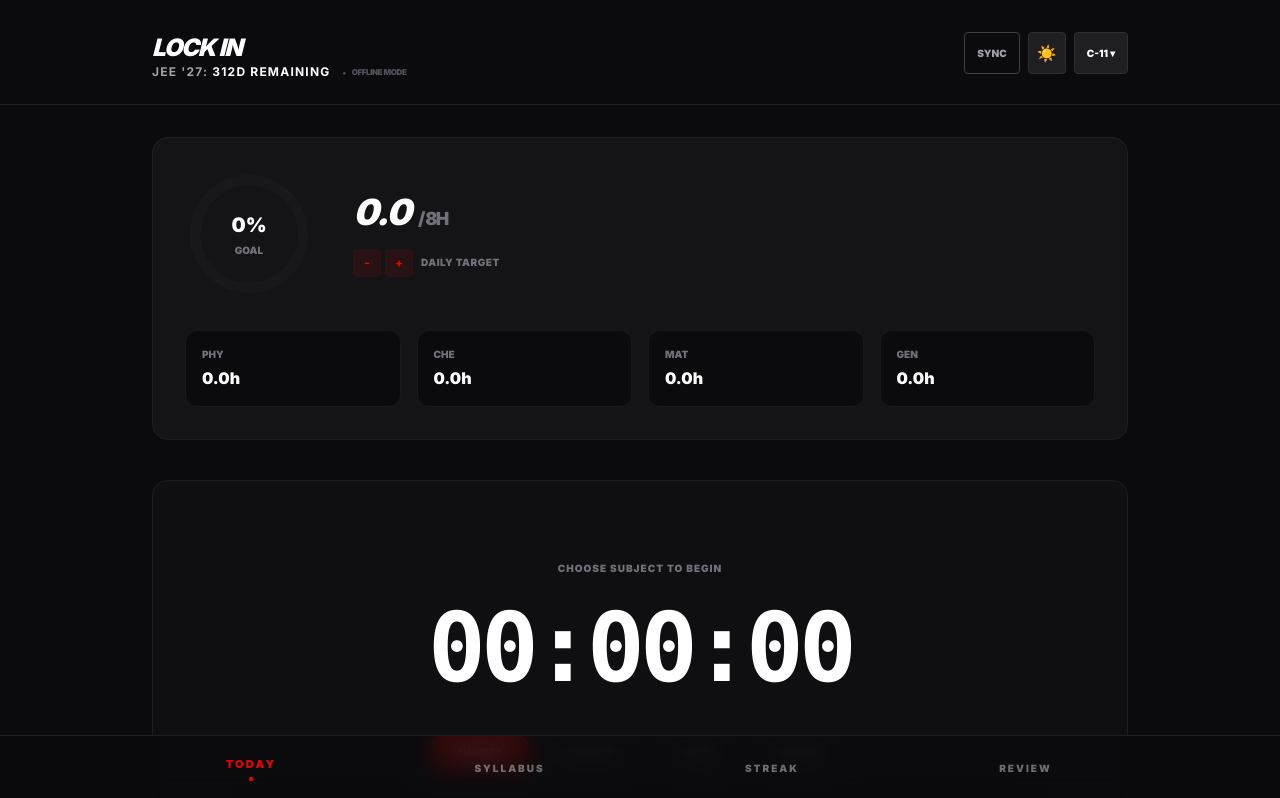
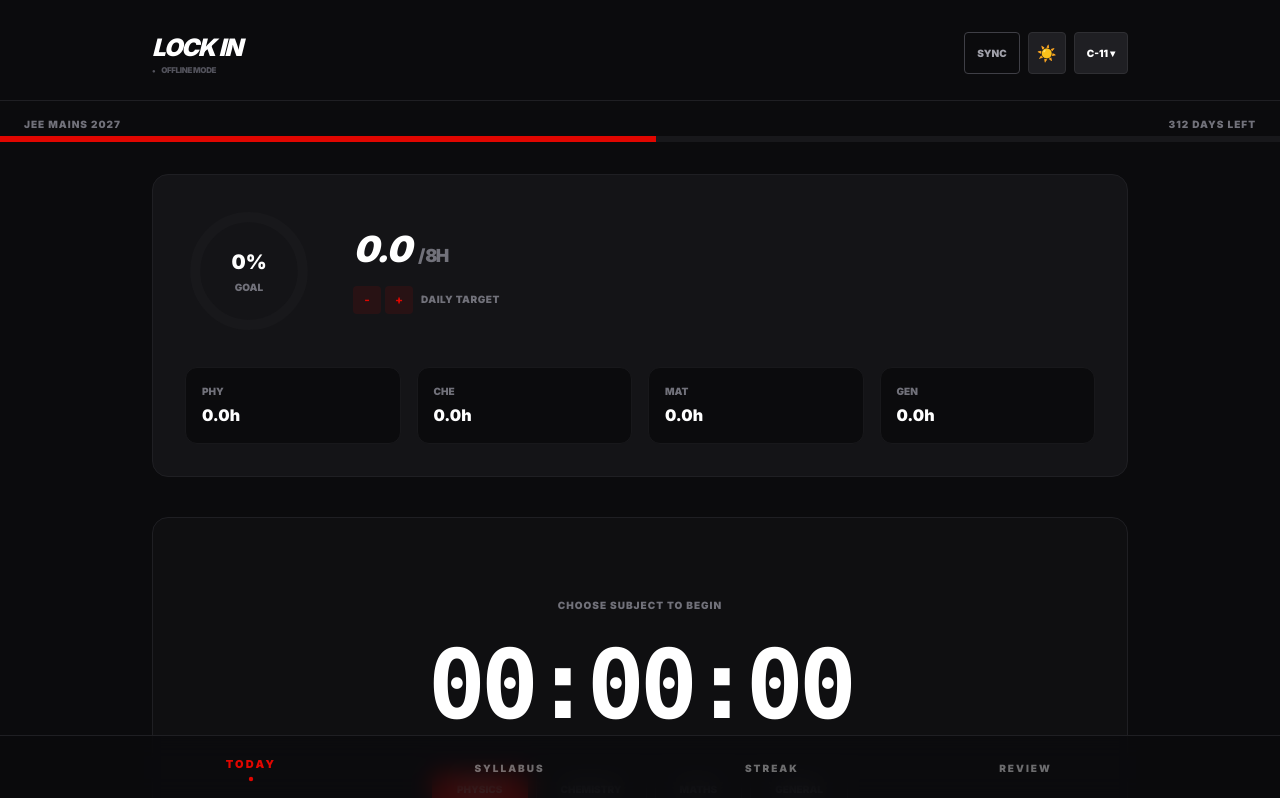
Before and after one commit to lockedinshreyash-netizen/tracker-alpha, a React (Vite) app: page / in a window 1280 px wide. Shown: the top 798 px of the page. Built offline with nearby package versions, Linux system fonts and the light colour scheme.

Commit message:
added prep progress bar

```diff
--- a/App.tsx
+++ b/App.tsx
@@ -166,6 +166,7 @@ const Header = ({
   };
 
   return (
+    <div className="w-full">
       <div className={`pt-8 pb-4 border-b relative z-20 ${theme === 'dark' ? 'border-[#1F1F23]' : 'border-zinc-200'}`}>
         <div className="max-w-5xl mx-auto flex justify-between items-start mb-2 px-6">
           <div className="relative">
@@ -173,9 +174,6 @@ const Header = ({
               LOCK IN
             </h1>
             <div className="flex flex-col md:flex-row md:items-center gap-1 md:gap-3">
-            <p className={`text-[10px] md:text-xs uppercase tracking-widest font-bold ${theme === 'dark' ? 'text-[#A1A1AA]' : 'text-zinc-500'}`}>
-              JEE '27: <span className={theme === 'dark' ? 'text-white' : 'text-black'}>{daysRemaining}d REMAINING</span>
-            </p>
               <div className={`text-[8px] font-black uppercase tracking-tighter flex items-center gap-1.5 ${syncColors[syncStatus]}`}>
                 <span className="text-[6px]">●</span>
                 <span>{user ? (syncStatus === 'synced' ? 'CLOUD ACTIVE' : syncStatus.toUpperCase()) : 'OFFLINE MODE'}</span>
@@ -211,6 +209,28 @@ const Header = ({
             >
               C-{currentClass} ▾
             </button>
+          </div>
+        </div>
+      </div>
+
+      {/* Burn Bar */}
+      <div className="w-full relative px-6 mt-4">
+        <div className="flex justify-between items-center mb-1">
+          <span className={`text-[8px] md:text-[10px] font-black uppercase tracking-widest ${theme === 'dark' ? 'text-zinc-500' : 'text-zinc-400'}`}>JEE MAINS 2027</span>
+          <span className={`text-[8px] md:text-[10px] font-black uppercase tracking-widest ${theme === 'dark' ? 'text-zinc-500' : 'text-zinc-400'}`}>{daysRemaining} DAYS LEFT</span>
+        </div>
+      </div>
+      <div
+        className="w-full h-[6px] bg-zinc-800/50 group relative cursor-crosshair overflow-hidden"
+        title={`${daysRemaining} days remaining`}
+      >
+        <div
+          className="h-full bg-[#E10600] transition-all duration-1000 shadow-[0_4px_15px_-3px_rgba(225,6,0,0.5)]"
+          style={{ width: `${Math.max(0, Math.min(100, (1 - (daysRemaining / Math.round((new Date('2027-01-01').getTime() - new Date('2025-04-01').getTime()) / (1000 * 60 * 60 * 24)))) * 100))}%` }}
+        />
+        {/* Tooltip */}
+        <div className="absolute top-full left-1/2 -translate-x-1/2 mt-2 px-3 py-1.5 bg-black text-white text-[10px] font-black uppercase tracking-widest rounded border border-zinc-800 opacity-0 group-hover:opacity-100 transition-opacity z-50 whitespace-nowrap pointer-events-none shadow-xl hidden md:block">
+          {daysRemaining} DAYS REMAINING — {Math.max(0, Math.min(100, (1 - (daysRemaining / Math.round((new Date('2027-01-01').getTime() - new Date('2025-04-01').getTime()) / (1000 * 60 * 60 * 24)))) * 100)).toFixed(1)}% ELAPSED
         </div>
       </div>
     </div>
```
Lines whose indentation alone changed are shown as unchanged.
